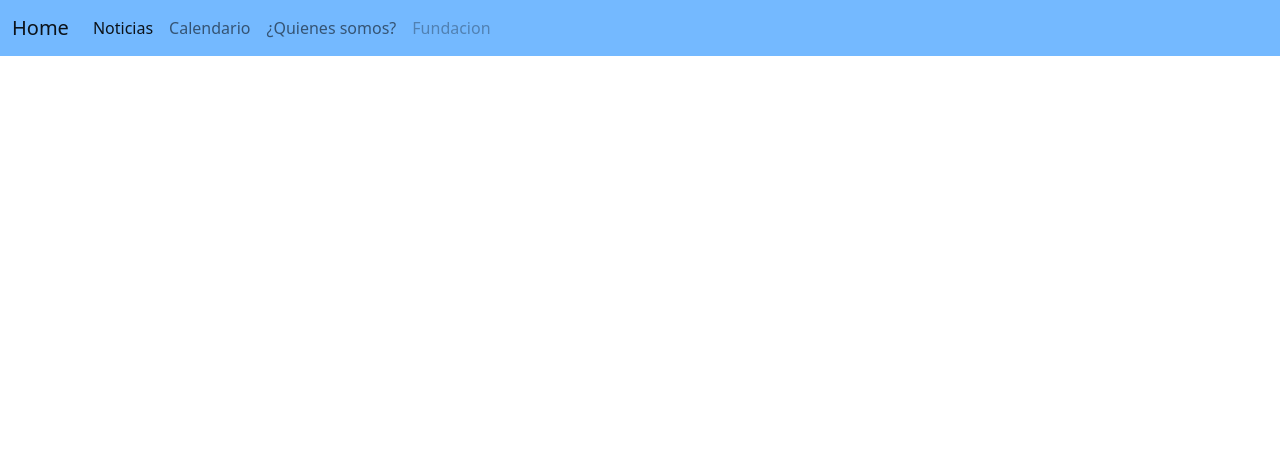
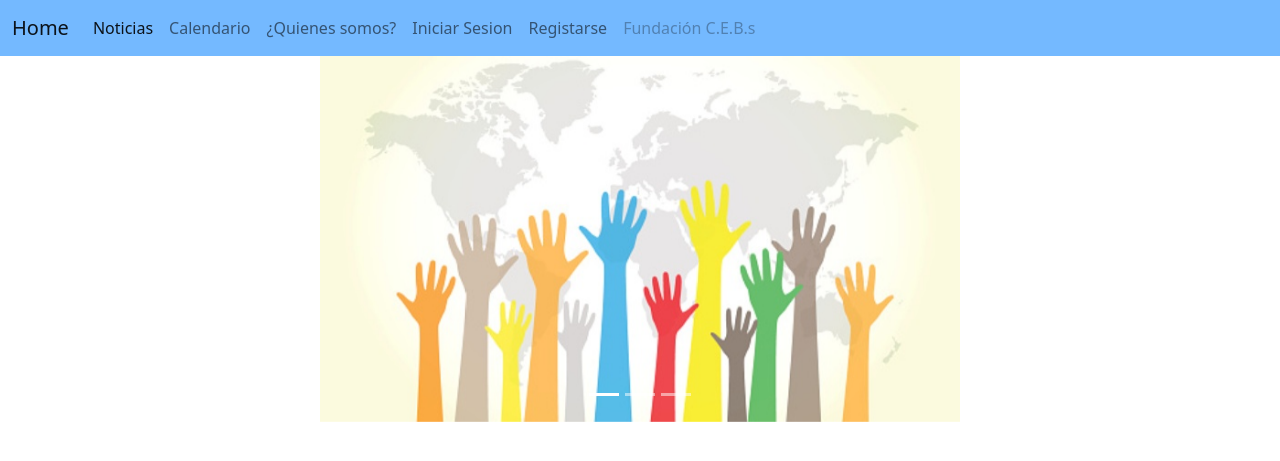
Before and after one commit to francisat5/Proyecto-Informatorio, a Django app: page / in a window 1280 px wide. Shown: the top 461 px of the page. Run offline with Django 3.2, Linux system fonts and the light colour scheme.

Commit message:
Se agrego una barra navegadora en todas las pantallas

```diff
--- /dev/null
+++ b/Repositorio/fundacion/templates/base.html
@@ -0,0 +1,51 @@
+{% load static %}
+<!doctype html>
+<html lang="es-ar">
+  <head>
+    <meta charset="utf-8">
+    <meta name="viewport" content="width=device-width, initial-scale=1">
+    <title>Home</title>
+    <link rel="stylesheet" href="https://cdn.jsdelivr.net/npm/swiper@8/swiper-bundle.min.css"/>
+    <link href="https://cdn.jsdelivr.net/npm/bootstrap@5.2.0/dist/css/bootstrap.min.css" rel="stylesheet" integrity="sha384-gH2yIJqKdNHPEq0n4Mqa/HGKIhSkIHeL5AyhkYV8i59U5AR6csBvApHHNl/vI1Bx" crossorigin="anonymous">
+
+</head>
+  <body>
+    <!--Inicio de barra de navegación-->
+    <nav class="navbar navbar-expand-lg"style="background-color:#74b9ff;">
+        <div class="container-fluid">
+          <a class="navbar-brand" href="{% url 'home' %}">Home</a>
+          <button class="navbar-toggler" type="button" data-bs-toggle="collapse" data-bs-target="#navbarNav" aria-controls="navbarNav" aria-expanded="false" aria-label="Toggle navigation">
+            <span class="navbar-toggler-icon"></span>
+          </button>
+          <div class="collapse navbar-collapse" id="navbarNav">
+            <ul class="navbar-nav">
+              <li class="nav-item">
+                <a class="nav-link active" aria-current="page" href="{% url 'noticias:listar_noticias' %}">Noticias</a>
+              </li>
+              <li class="nav-item">
+                <a class="nav-link" href="#">Calendario</a>
+              </li>
+              <li class="nav-item">
+                <a class="nav-link" href="#">¿Quienes somos?</a>
+              </li>
+              <li class="nav-item">
+                <a class="nav-link" href="#">Iniciar Sesion</a>
+              </li>
+              <li class="nav-item">
+                <a class="nav-link" href="#">Registarse</a>
+                <li class="nav-item">
+                  <a class="nav-link disabled">Fundación C.E.B.s </a>
+                </li>
+              </li>
+            </ul>
+          </div>
+        </div>
+      </nav>
+      {%block contenido%}
+
+      {%endblock contenido%}
+      <!--Final de barra de navegación-->
+      <script src="https://cdn.jsdelivr.net/npm/swiper@8/swiper-bundle.min.js"></script>
+      <script src="https://cdn.jsdelivr.net/npm/bootstrap@5.2.0/dist/js/bootstrap.bundle.min.js" integrity="sha384-A3rJD856KowSb7dwlZdYEkO39Gagi7vIsF0jrRAoQmDKKtQBHUuLZ9AsSv4jD4Xa" crossorigin="anonymous"></script>
+  </body>
+</html>
--- a/Repositorio/fundacion/templates/home.html
+++ b/Repositorio/fundacion/templates/home.html
@@ -1,39 +1,30 @@
-<!doctype html>
-<html lang="es-ar">
-  <head>
-    <meta charset="utf-8">
-    <meta name="viewport" content="width=device-width, initial-scale=1">
-    <title>Home</title>
-    <link rel="stylesheet" href="https://cdn.jsdelivr.net/npm/swiper@8/swiper-bundle.min.css"/>
-    <link href="https://cdn.jsdelivr.net/npm/bootstrap@5.2.0/dist/css/bootstrap.min.css" rel="stylesheet" integrity="sha384-gH2yIJqKdNHPEq0n4Mqa/HGKIhSkIHeL5AyhkYV8i59U5AR6csBvApHHNl/vI1Bx" crossorigin="anonymous">
-
-</head>
-  <body>
-    <nav class="navbar navbar-expand-lg"style="background-color:#74b9ff;">
-        <div class="container-fluid">
-          <a class="navbar-brand" href="{% url 'home' %}">Home</a>
-          <button class="navbar-toggler" type="button" data-bs-toggle="collapse" data-bs-target="#navbarNav" aria-controls="navbarNav" aria-expanded="false" aria-label="Toggle navigation">
-            <span class="navbar-toggler-icon"></span>
-          </button>
-          <div class="collapse navbar-collapse" id="navbarNav">
-            <ul class="navbar-nav">
-              <li class="nav-item">
-                <a class="nav-link active" aria-current="page" href="{% url 'noticias:listar_noticias' %}">Noticias</a>
-              </li>
-              <li class="nav-item">
-                <a class="nav-link" href="#">Calendario</a>
-              </li>
-              <li class="nav-item">
-                <a class="nav-link" href="#">¿Quienes somos?</a>
-              </li>
-              <li class="nav-item">
-                <a class="nav-link disabled">Fundacion </a>
-              </li>
-            </ul>
+{%extends 'base.html'%}
+{% load static %}
+      {%block contenido%}
+      <div id="carouselExampleIndicators" class="carousel slide" data-bs-ride="true">
+        <div class ="carousel-indicators">
+          <button type="button" data-bs-target="#carouselExampleIndicators" data-bs-slide-to="0" class="active" aria-current="true" aria-label="Slide 1"></button>
+          <button type="button" data-bs-target="#carouselExampleIndicators" data-bs-slide-to="1" aria-label="Slide 2"></button>
+          <button type="button" data-bs-target="#carouselExampleIndicators" data-bs-slide-to="2" aria-label="Slide 3"></button>
+        </div>
+        <div class="carousel-inner ">
+          <div class="carousel-item active">
+          <center><img src="../static/img/Fundaciones.jpg" class="d-block w-50" alt="..."></center>
+          </div>
+          <div class="carousel-item">
+           <center><img src="../static/img/fundacion-y-responsabilidad-social.jpg" class="d-block w-50" alt="..."></center>
+          </div>
+          <div class="carousel-item">
+          <center><img src="../static/img/las-fundaciones-se-unen-para-lograr-las-metas-de-desarrollo-sustentable.jpg" class="d-block w-50" alt="..."></center>
           </div>
         </div>
-      </nav>
-      <script src="https://cdn.jsdelivr.net/npm/swiper@8/swiper-bundle.min.js"></script>
-      <script src="https://cdn.jsdelivr.net/npm/bootstrap@5.2.0/dist/js/bootstrap.bundle.min.js" integrity="sha384-A3rJD856KowSb7dwlZdYEkO39Gagi7vIsF0jrRAoQmDKKtQBHUuLZ9AsSv4jD4Xa" crossorigin="anonymous"></script>
-  </body>
-</html>
+        <button class="carousel-control-prev" type="button" data-bs-target="#carouselExampleIndicators" data-bs-slide="prev">
+          <span class="carousel-control-prev-icon" aria-hidden="true"></span>
+          <span class="visually-hidden">Previous</span>
+        </button>
+        <button class="carousel-control-next" type="button" data-bs-target="#carouselExampleIndicators" data-bs-slide="next">
+          <span class="carousel-control-next-icon" aria-hidden="true"></span>
+          <span class="visually-hidden">Next</span>
+        </button>
+      </div>
+      {%endblock contenido%}
```
Also changed, not shown: Repositorio/fundacion/templates/noticias/listar_noticias.html (+4 -12 lines), Repositorio/fundacion/static/img/580b57fcd9996e24bc43c325.png (added), Repositorio/fundacion/static/img/63caa-stitch-tierno-png.webp (added), Repositorio/fundacion/static/img/FIFA 22 Screenshot 2022.04.06 - 20.50.27.64.png (renamed from Repositorio/fundacion/stactic/img/FIFA 22 Screenshot 2022.04.06 - 20.50.27.64.png), Repositorio/fundacion/static/img/Fundaciones.jpg (added), Repositorio/fundacion/static/img/fundacion-y-responsabilidad-social.jpg (added), Repositorio/fundacion/static/img/las-fundaciones-se-unen-para-lograr-las-metas-de-desarrollo-sustentable.jpg (added), Repositorio/fundacion/static/js/bootstrap.min.js (renamed from Repositorio/fundacion/stactic/js/bootstrap.min.js), Repositorio/fundacion/static/js/popper.min.js (renamed from Repositorio/fundacion/stactic/js/popper.min.js), 4 other files.
